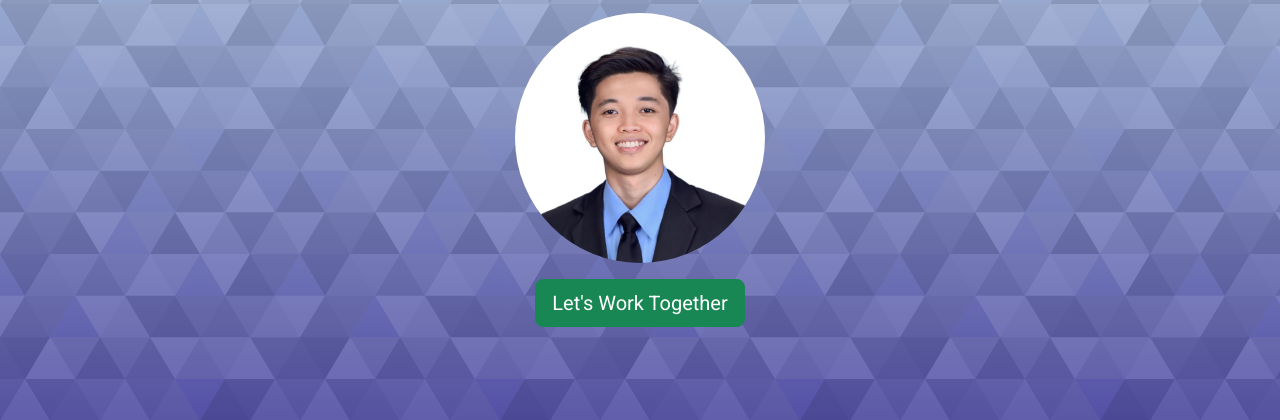
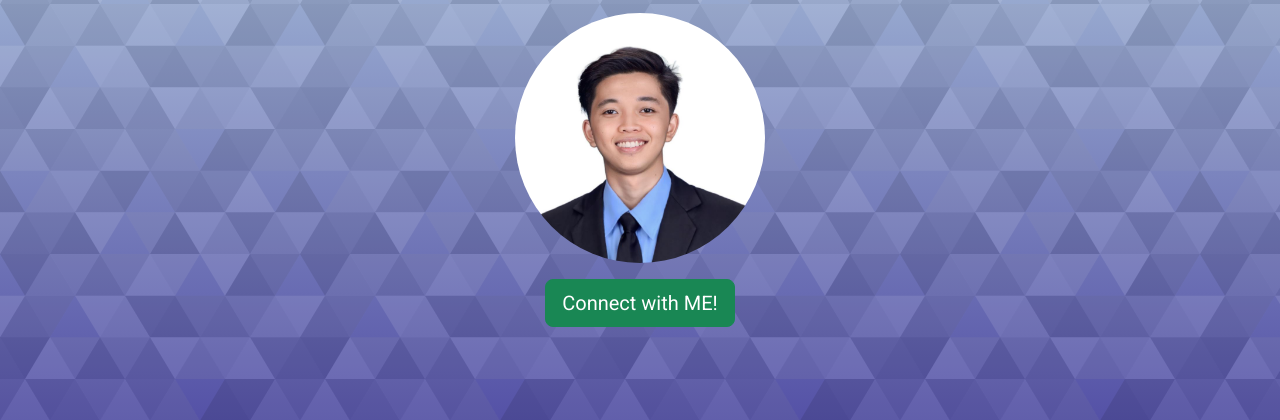
Before and after one commit to JohnVincentManangan/web-dev-portfolio, a plain HTML site: page index.html in a window 1280 px wide. Shown: the part 246-666 px from the top of the page. Drawn offline with nearby package versions, Linux system fonts and the light colour scheme.

Commit message:
Update index.html

```diff
--- a/index.html
+++ b/index.html
@@ -24,7 +24,7 @@
             <img src="images/me.jpg" id="profile">
 
             <a href="mailto:jayveemanangan09@gmail.com" class="btn btn-success btn-lg mt-3">
-                Let's Work Together
+                Connect with ME!
             </a>
 
 
```
